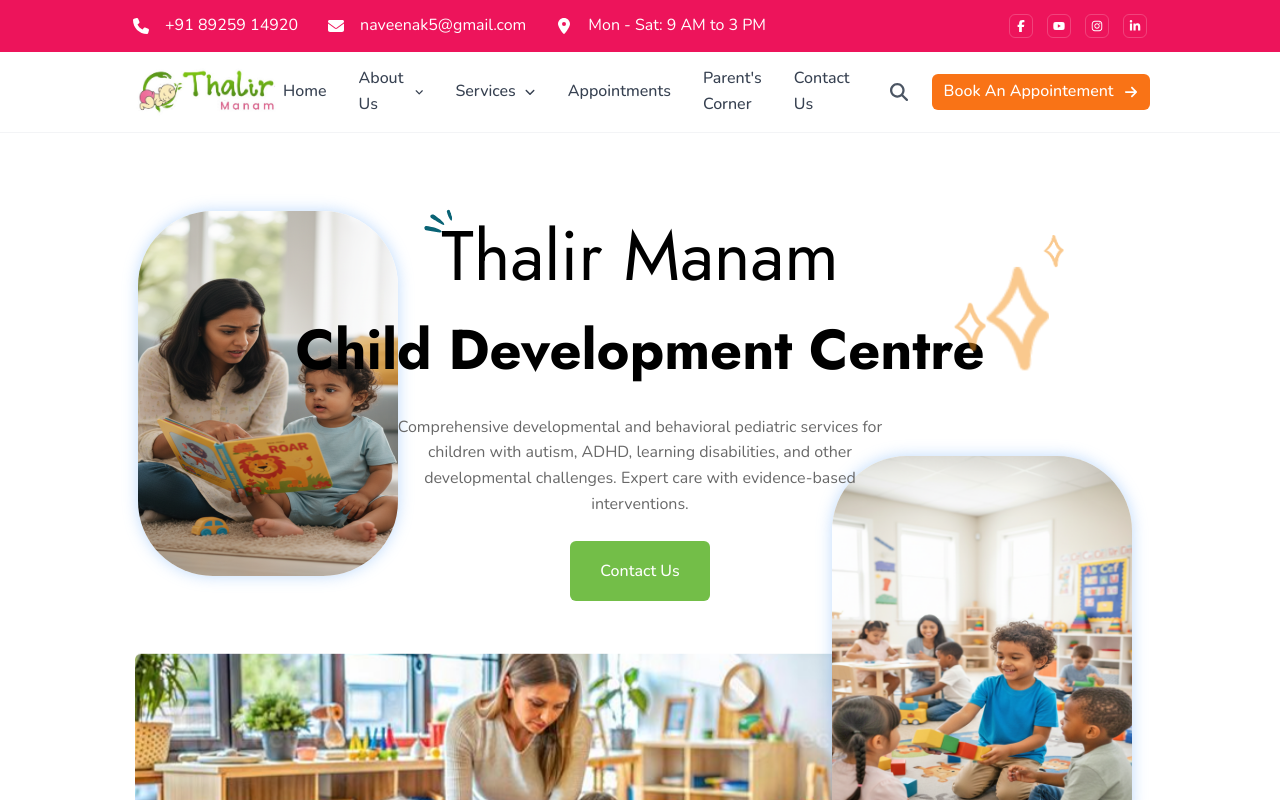
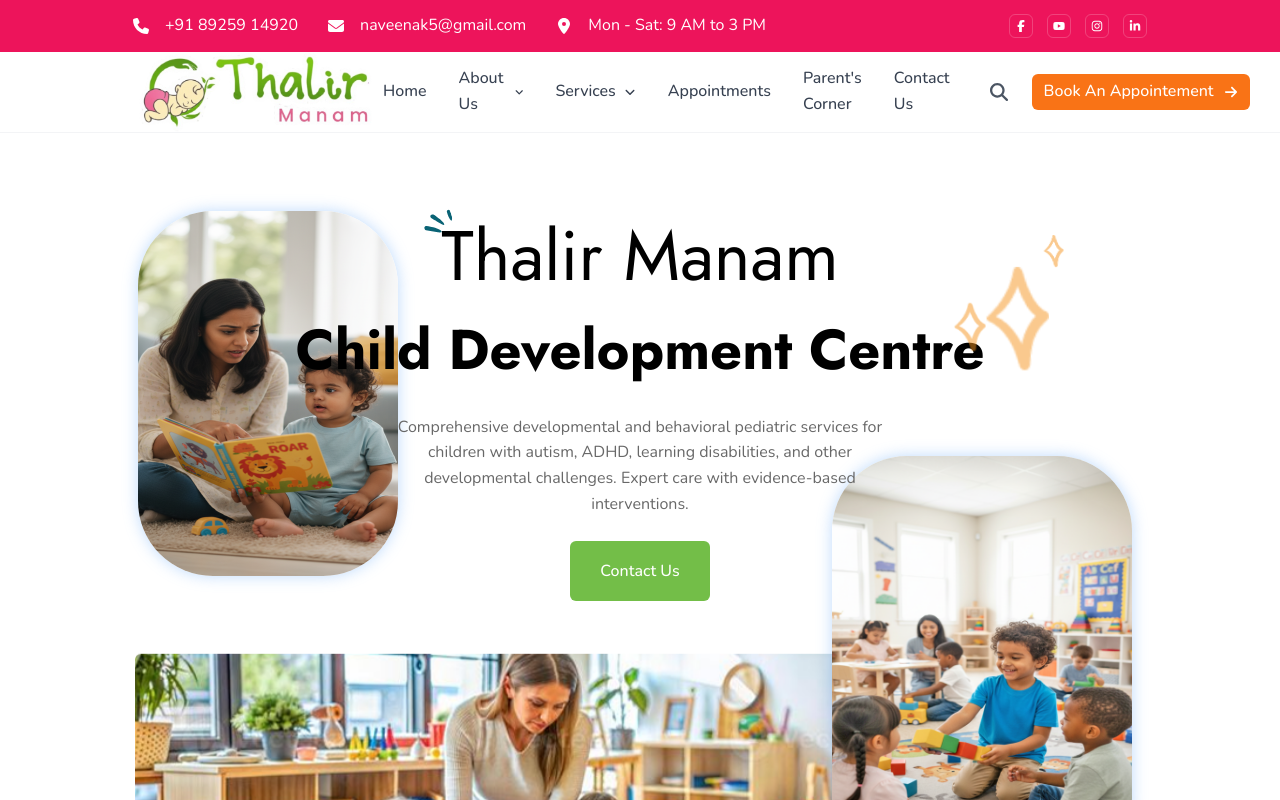
Before and after one commit to quantum-logic-llc/thalirmanam, a Next.js app: page / in a window 1280 px wide. Shown: the top 800 px of the page. Built offline with nearby package versions, Linux system fonts and the light colour scheme.

Commit message:
logo width update

```diff
--- a/src/components/sections/headers/headerOne.jsx
+++ b/src/components/sections/headers/headerOne.jsx
@@ -22,7 +22,7 @@
                     <div className="[.header-pinned_&]:shadow-lg bg-background border-b border-gray-100 transition-all duration-300">
                         <div className="container">
                             <div className="flex justify-between items-center h-20">
-                                <Logo width={150} height={40} />
+                                <Logo width={250} height={40} />
 
                                 <div className="flex items-center space-x-8">
                                     <DesktopMenu />
```
